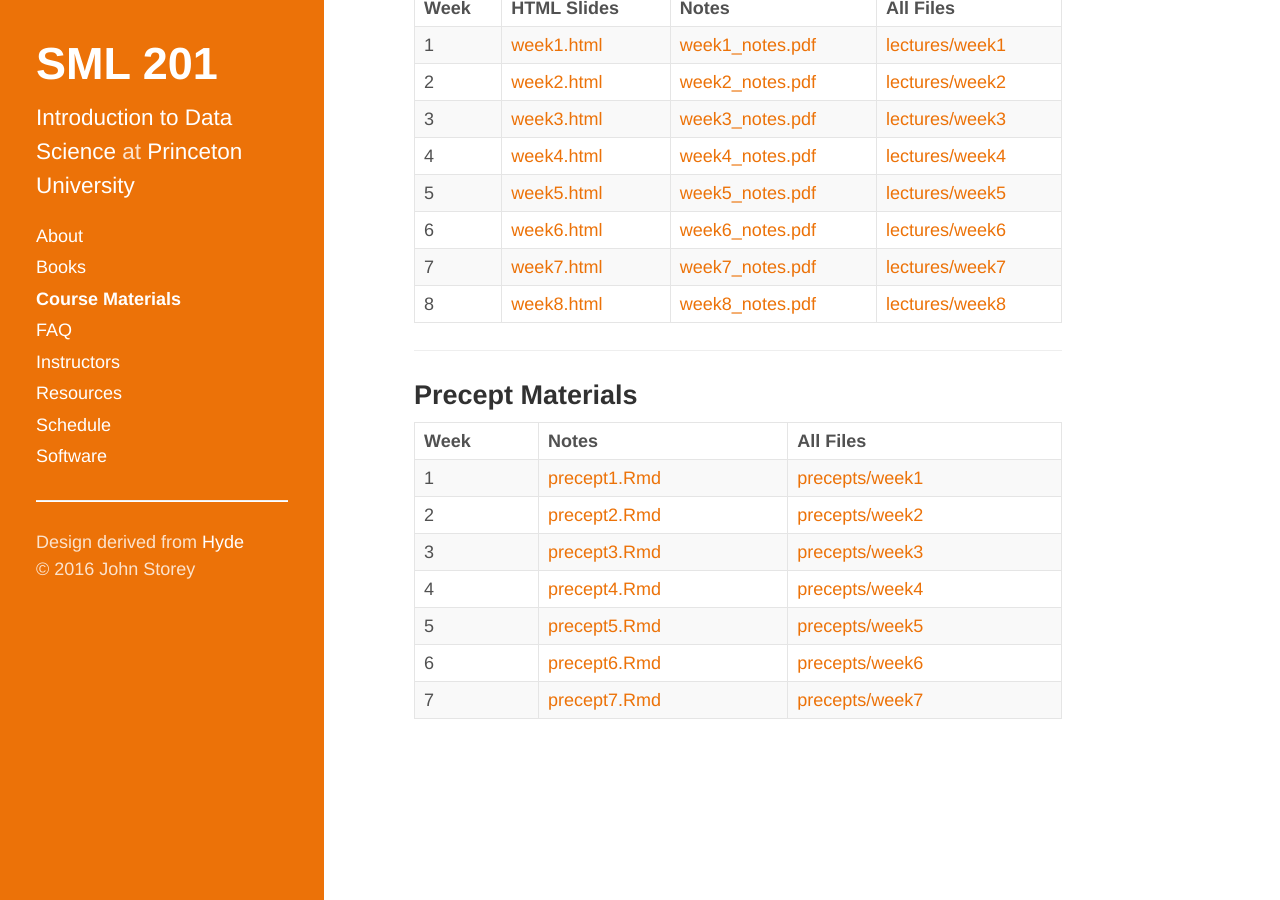
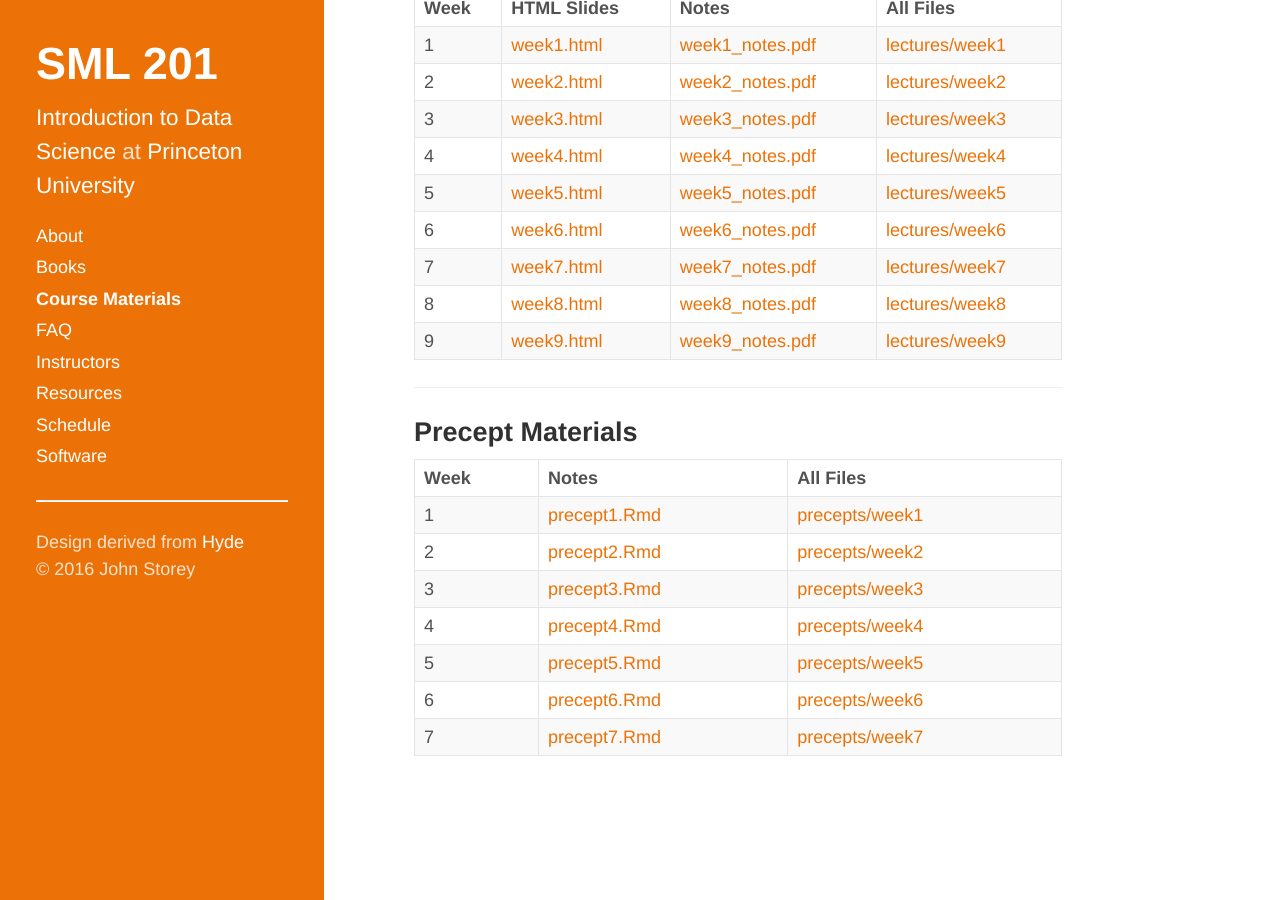
Before and after one commit to SML201/sml201.github.io, a Jekyll site: the page built from course_materials.md, in a window 1280 px wide and 900 px high, scrolled down 766 px. Built offline with Jekyll 4.4.1, drawn with Linux system fonts in a browser that asks for light colours.

Commit message:
Added week 9 lecture materials.

```diff
--- a/course_materials.md
+++ b/course_materials.md
@@ -44,6 +44,7 @@
 6 | [week6.html](http://sml201.github.io/lectures/week6/week6.html) | [week6_notes.pdf](http://sml201.github.io/lectures/week6/week6_notes.pdf) | [lectures/week6](https://github.com/SML201/lectures/tree/master/week6)
 7 | [week7.html](http://sml201.github.io/lectures/week7/week7.html) | [week7_notes.pdf](http://sml201.github.io/lectures/week7/week7_notes.pdf) | [lectures/week7](https://github.com/SML201/lectures/tree/master/week7)
 8 | [week8.html](http://sml201.github.io/lectures/week8/week8.html) | [week8_notes.pdf](http://sml201.github.io/lectures/week8/week8_notes.pdf) | [lectures/week8](https://github.com/SML201/lectures/tree/master/week8)
+9 | [week9.html](http://sml201.github.io/lectures/week9/week9.html) | [week9_notes.pdf](http://sml201.github.io/lectures/week9/week9_notes.pdf) | [lectures/week9](https://github.com/SML201/lectures/tree/master/week9)
 
 ----
 
```
